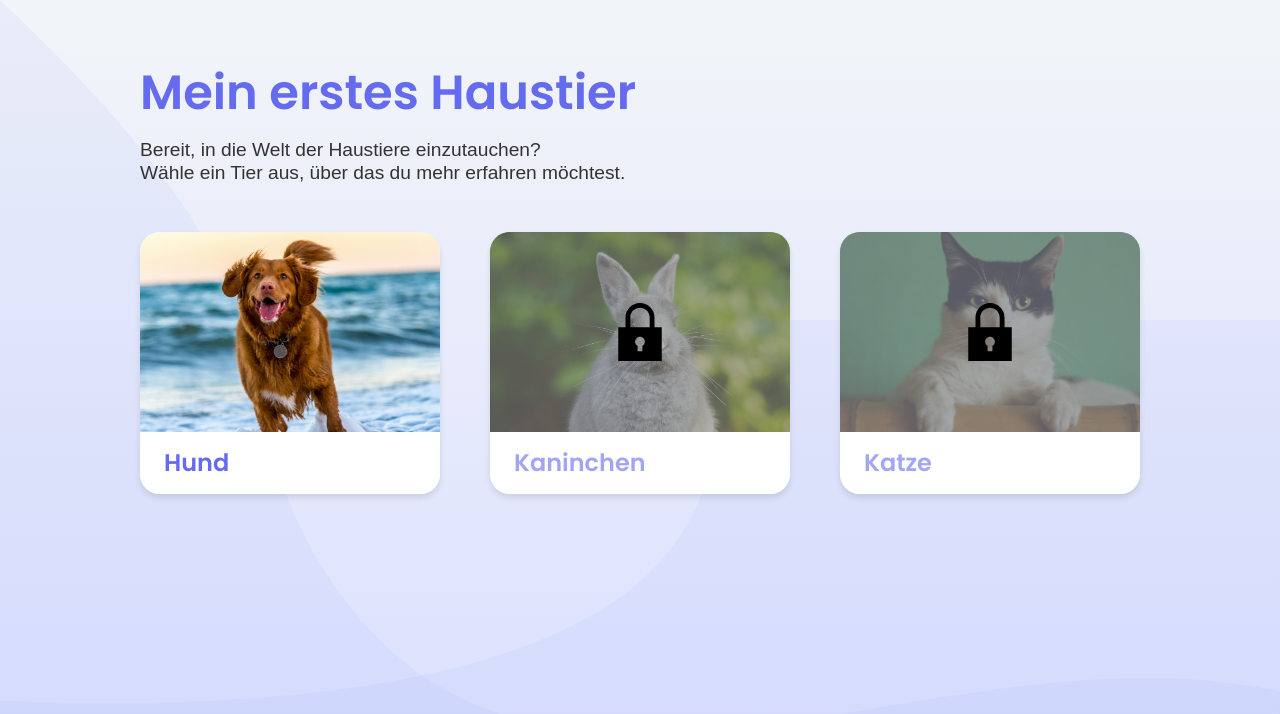
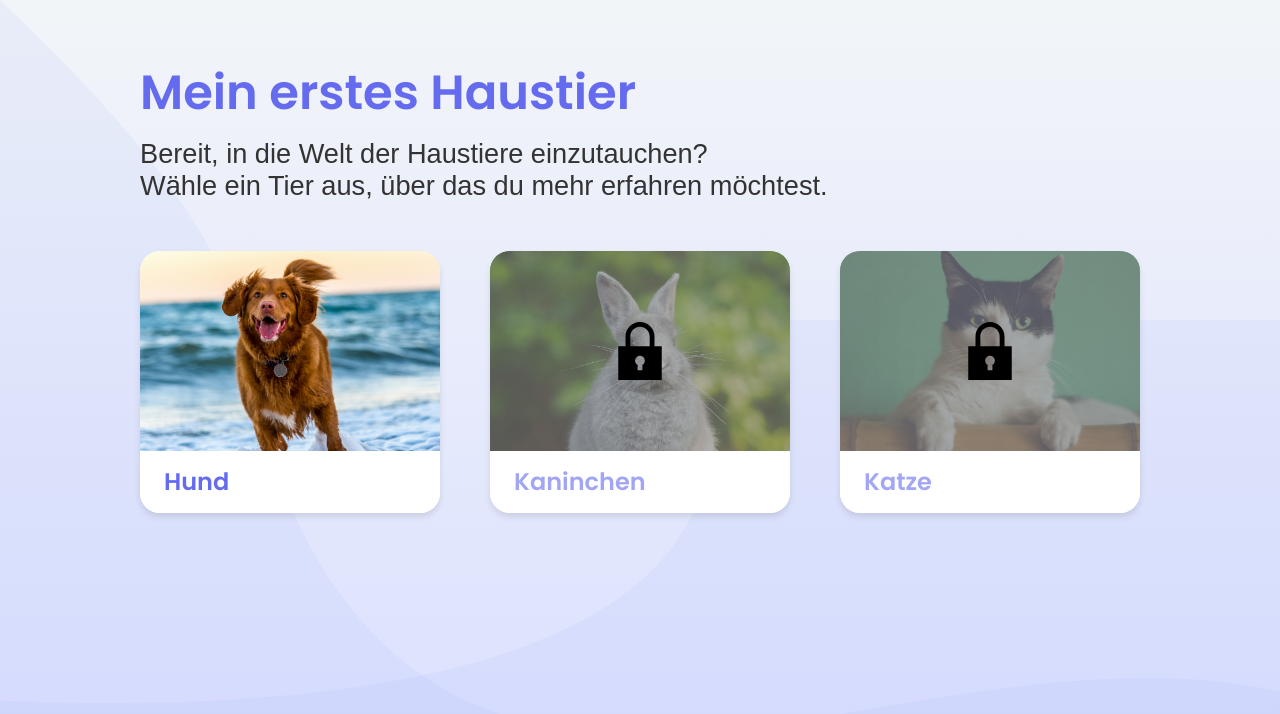
Before and after one commit to schule4-0/pets, a Vue app: page / in a window 1280 px wide. Shown: the top 714 px of the page. Built offline with nearby package versions, Linux system fonts and the light colour scheme; a web font is replaced by a local one.

Commit message:
adjust font size

```diff
--- a/src/views/HomeView.vue
+++ b/src/views/HomeView.vue
@@ -48,7 +48,7 @@ import pets from '@/config/petsConfig'
   p {
     margin-top: 16px;
     color: #333333;
-    font-size: 1.2rem;
+    font-size: 1.7rem;
   }
 
   .header-box {
```
